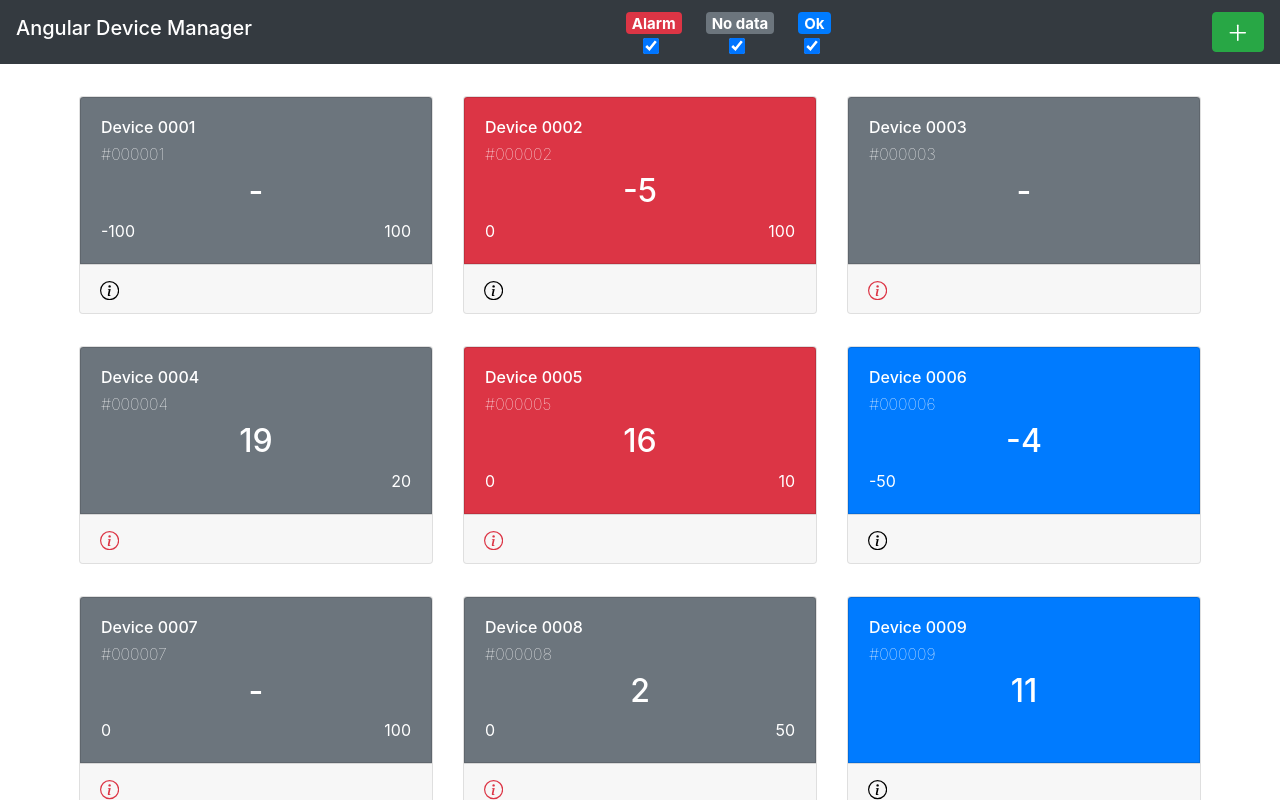
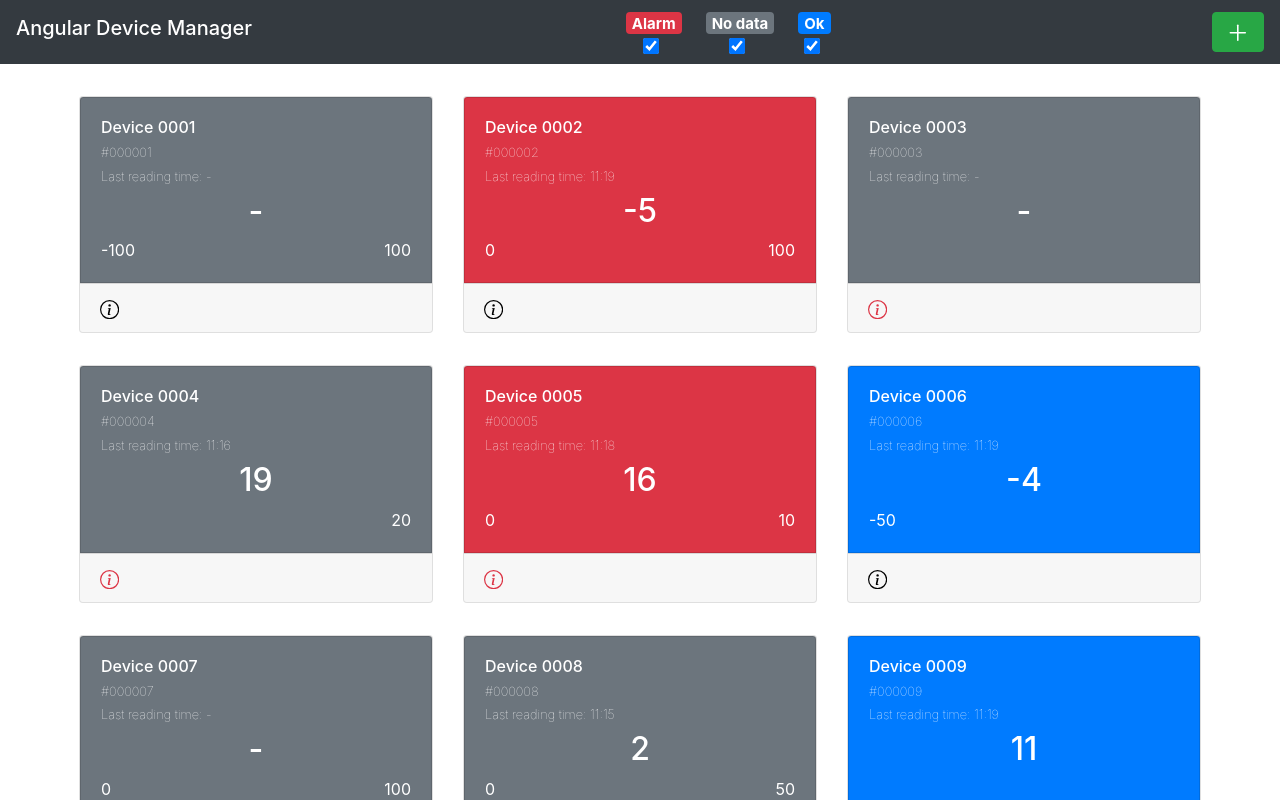
Before and after one commit to lbanozic/angular-device-manager, an Angular app: page / in a window 1280 px wide. Shown: the top 800 px of the page. Built offline with nearby package versions, Linux system fonts and the light colour scheme.

Commit message:
Add incoming date and devui to device component

```diff
--- a/src/app/device.service.ts
+++ b/src/app/device.service.ts
@@ -8,8 +8,10 @@ import { DEVICES } from './device-mock';
 })
 export class DeviceService {
   devices$ = new Subject<Device[]>();
+
   private deviceList: Device[] = DEVICES;
   private deviceListFiltered: Device[] = DEVICES;
+
   private deviceStatusFilters: string[] = [
     DeviceStatus.Alarm,
     DeviceStatus.NoData,
--- a/src/app/device/device.component.css
+++ b/src/app/device/device.component.css
@@ -25,3 +25,7 @@
 .device-background-indicator--Ok {
   background-color: #007bff;
 }
+
+.text-small {
+  font-size: 80%;
+}
--- a/src/app/device/device.component.html
+++ b/src/app/device/device.component.html
@@ -6,7 +6,11 @@
       }}"
     >
       <h6>{{ device.name }}</h6>
-      <h6 class="font-weight-lighter">{{ device.devui }}</h6>
+      <h6 class="font-weight-lighter text-small">{{ device.devui }}</h6>
+      <h6 class="font-weight-lighter text-small">
+        Last reading time:
+        {{ device.incomingDate ? (device.incomingDate | date: "HH:mm") : "-" }}
+      </h6>
       <h2 class="text-center">{{ deviceReading }}</h2>
       <div class="row min-max-container">
         <div class="col text-left">
```
